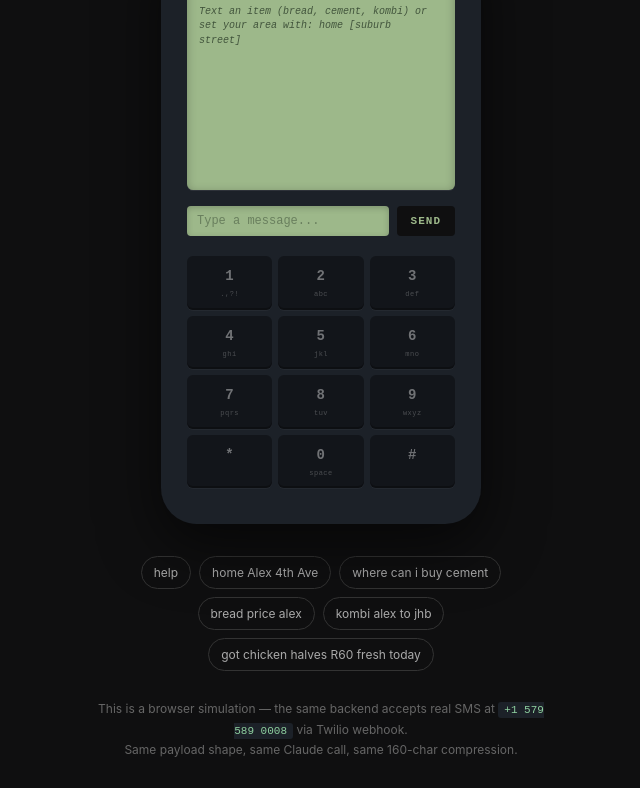
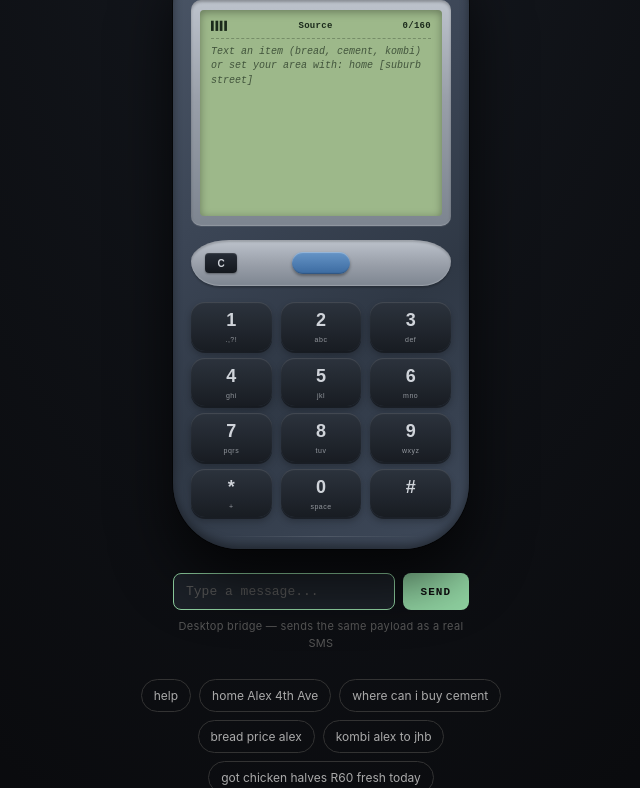
Before and after one commit to Mowngezi/short-message-search, a website: page public/try.html in a window 1280 px wide. Shown: the part 311-1099 px from the top of the page, without its empty margins (319-959 px from the left). Drawn offline with Linux system fonts and the light colour scheme.

Commit message:
3310 fidelity pass — chassis, grille, silver bezel, chiclet keypad, SOURCE SMS brand

```diff
--- a/public/try.html
+++ b/public/try.html
@@ -9,26 +9,26 @@
 
   body {
     min-height: 100vh;
-    background: #0f0f10;
+    background: radial-gradient(ellipse at top, #161a21 0%, #0a0b0e 70%);
     color: #e8e8e8;
     font-family: -apple-system, BlinkMacSystemFont, "Segoe UI", Roboto, sans-serif;
     display: flex;
     flex-direction: column;
     align-items: center;
-    padding: 40px 20px;
+    padding: 40px 20px 60px;
     line-height: 1.5;
   }
 
   .intro {
-    max-width: 460px;
+    max-width: 480px;
     text-align: center;
-    margin-bottom: 32px;
+    margin-bottom: 36px;
   }
   .intro h1 {
-    font-size: 28px;
+    font-size: 32px;
     font-weight: 600;
     letter-spacing: -0.5px;
-    margin-bottom: 10px;
+    margin-bottom: 12px;
   }
   .intro p {
     color: #888;
@@ -37,8 +37,8 @@
   }
   .intro .tag {
     display: inline-block;
-    margin-top: 8px;
-    padding: 4px 10px;
+    margin-top: 10px;
+    padding: 5px 12px;
     background: rgba(143, 209, 160, 0.1);
     border: 1px solid rgba(143, 209, 160, 0.3);
     border-radius: 100px;
@@ -47,49 +47,85 @@
     letter-spacing: 0.3px;
   }
 
-  .phone {
-    width: 320px;
-    background: #1c2128;
-    border-radius: 36px;
-    padding: 42px 26px 36px;
+  /* ────────────────────────────────────────────────
+     NOKIA 3310 — pure CSS reconstruction
+     Blue-grey chassis, silver bezel, chiclet keypad.
+     Screen is ~2x real 3310 proportion so the
+     demo conversation stays legible.
+  ──────────────────────────────────────────────── */
+  .nokia {
+    width: 296px;
+    padding: 10px 18px 32px;
+    background:
+      linear-gradient(145deg, #4b5667 0%, #3b4555 38%, #2f3845 64%, #3f4a5b 100%);
+    border-radius: 60px 60px 66px 66px;
     box-shadow:
-      0 20px 60px rgba(0,0,0,0.6),
-      inset 0 1px 0 rgba(255,255,255,0.06);
+      0 30px 60px rgba(0,0,0,0.7),
+      0 2px 0 rgba(255,255,255,0.06) inset,
+      0 -4px 10px rgba(0,0,0,0.4) inset,
+      0 0 0 1px rgba(0,0,0,0.5);
     position: relative;
   }
-  .phone::before {
-    content: "NOKIA";
-    position: absolute;
-    top: 16px;
-    left: 0;
-    right: 0;
-    text-align: center;
-    color: rgba(255,255,255,0.25);
-    font-size: 9px;
-    letter-spacing: 4px;
-    font-weight: 700;
-  }
-  .phone::after {
+  .nokia::before {
     content: "";
     position: absolute;
-    top: 16px;
-    left: 50%;
-    transform: translate(-50%, 16px);
-    width: 48px;
-    height: 3px;
-    background: rgba(0,0,0,0.4);
-    border-radius: 2px;
+    top: 5px; left: 30px; right: 30px;
+    height: 1px;
+    background: linear-gradient(90deg, transparent, rgba(255,255,255,0.22), transparent);
+    border-radius: 1px;
+  }
+  .nokia::after {
+    content: "";
+    position: absolute;
+    bottom: 12px; left: 44px; right: 44px;
+    height: 1px;
+    background: linear-gradient(90deg, transparent, rgba(255,255,255,0.12), transparent);
+    border-radius: 1px;
+  }
+
+  .grille {
+    display: flex;
+    justify-content: center;
+    gap: 5px;
+    padding-top: 6px;
+    margin-bottom: 6px;
+  }
+  .grille span {
+    width: 5px; height: 5px;
+    border-radius: 50%;
+    background: #13161b;
+    box-shadow: inset 0 1px 1px rgba(0,0,0,0.6);
+  }
+
+  .brand {
+    text-align: center;
+    font-size: 10px;
+    font-weight: 800;
+    letter-spacing: 3px;
+    color: #d4d9e2;
+    text-shadow:
+      0 1px 0 rgba(0,0,0,0.55),
+      0 -0.5px 0 rgba(255,255,255,0.12);
+    margin: 2px 0 14px;
+  }
+
+  .screen-bezel {
+    background: linear-gradient(180deg, #bdc3cc 0%, #989ea8 45%, #7d8590 100%);
+    padding: 10px 9px;
+    border-radius: 10px;
+    box-shadow:
+      inset 0 2px 3px rgba(0,0,0,0.28),
+      inset 0 -1px 1px rgba(255,255,255,0.18),
+      0 1px 0 rgba(255,255,255,0.08);
+    margin-bottom: 14px;
   }
 
   .screen {
     background: #9db88a;
-    border-radius: 6px;
-    padding: 10px 12px;
-    height: 220px;
-    margin-bottom: 16px;
-    box-shadow:
-      inset 0 2px 10px rgba(0,0,0,0.25),
-      0 1px 0 rgba(255,255,255,0.08);
+    border-radius: 4px;
+    padding: 10px 11px;
+    height: 206px;
+    box-shadow: inset 0 2px 8px rgba(0,0,0,0.35);
     display: flex;
     flex-direction: column;
     font-family: "Courier New", Courier, monospace;
@@ -137,29 +173,115 @@
     75% { content: "..."; }
   }
 
+  /* Curved silver soft-key panel with blue nav button */
+  .softkeys {
+    position: relative;
+    height: 46px;
+    background: linear-gradient(180deg, #bdc3cc 0%, #989ea8 55%, #7d8590 100%);
+    border-radius: 40px 40px 30px 30px / 22px 22px 26px 26px;
+    margin-bottom: 16px;
+    box-shadow:
+      inset 0 2px 2px rgba(0,0,0,0.18),
+      inset 0 -1px 1px rgba(255,255,255,0.22),
+      0 2px 2px rgba(0,0,0,0.2);
+  }
+  .softkey-c {
+    position: absolute;
+    left: 14px; top: 50%;
+    transform: translateY(-50%);
+    width: 32px; height: 20px;
+    background: linear-gradient(180deg, #262c36 0%, #13171d 100%);
+    border-radius: 4px;
+    color: #d0d4da;
+    font-size: 10px;
+    font-weight: 700;
+    font-family: Arial, sans-serif;
+    display: flex;
+    align-items: center;
+    justify-content: center;
+    box-shadow:
+      inset 0 1px 1px rgba(255,255,255,0.12),
+      0 1px 2px rgba(0,0,0,0.35);
+  }
+  .softkey-call {
+    position: absolute;
+    left: 50%; top: 50%;
+    transform: translate(-50%, -50%);
+    width: 58px; height: 22px;
+    background: linear-gradient(180deg, #6695c7 0%, #3b6aa0 100%);
+    border-radius: 14px;
+    box-shadow:
+      inset 0 1px 1px rgba(255,255,255,0.35),
+      inset 0 -1px 1px rgba(0,0,0,0.2),
+      0 2px 3px rgba(0,0,0,0.35);
+  }
+
+  /* Keypad — chiclet keys, 4×3 */
+  .keypad {
+    display: grid;
+    grid-template-columns: repeat(3, 1fr);
+    gap: 7px 9px;
+  }
+  .key {
+    background: linear-gradient(180deg, #2c333d 0%, #181c22 100%);
+    border-radius: 14px;
+    padding: 7px 0 5px;
+    text-align: center;
+    font-family: Arial, sans-serif;
+    font-weight: 700;
+    color: #d0d4da;
+    box-shadow:
+      inset 0 1px 1px rgba(255,255,255,0.12),
+      0 2px 0 rgba(0,0,0,0.4),
+      0 4px 7px rgba(0,0,0,0.25);
+    user-select: none;
+    cursor: default;
+    transition: transform 0.06s, box-shadow 0.06s;
+  }
+  .key:active {
+    transform: translateY(1px);
+    box-shadow:
+      inset 0 1px 1px rgba(255,255,255,0.08),
+      0 1px 0 rgba(0,0,0,0.4),
+      0 2px 4px rgba(0,0,0,0.2);
+  }
+  .key .num { font-size: 18px; line-height: 1; }
+  .key .sub {
+    display: block;
+    font-size: 7px;
+    font-weight: 400;
+    opacity: 0.65;
+    margin-top: 2px;
+    letter-spacing: 0.5px;
+  }
+
+  /* Composer — desktop bridge, visually separate from the phone */
   .composer {
+    width: 296px;
+    margin-top: 24px;
     display: flex;
     gap: 8px;
   }
   .composer input {
     flex: 1;
-    background: #9db88a;
+    background: #1c2128;
+    border: 1px solid #2a303a;
+    border-radius: 8px;
+    padding: 10px 12px;
+    font-family: "Courier New", Courier, monospace;
+    font-size: 13px;
+    color: #e8e8e8;
+    outline: none;
+    transition: border-color 0.15s;
+  }
+  .composer input:focus { border-color: #8fd1a0; }
+  .composer input::placeholder { color: #555; }
+  .composer button {
+    background: #8fd1a0;
+    color: #0f0f10;
     border: none;
-    border-radius: 4px;
-    padding: 8px 10px;
-    font-family: "Courier New", Courier, monospace;
-    font-size: 12px;
-    color: #1b2a1b;
-    outline: none;
-    box-shadow: inset 0 2px 6px rgba(0,0,0,0.2);
-  }
-  .composer input::placeholder { color: rgba(27,42,27,0.4); }
-  .composer button {
-    background: #0f0f10;
-    color: #9db88a;
-    border: none;
-    border-radius: 4px;
-    padding: 8px 14px;
+    border-radius: 8px;
+    padding: 0 18px;
     font-family: "Courier New", Courier, monospace;
     font-size: 11px;
     font-weight: 700;
@@ -167,41 +289,23 @@
     cursor: pointer;
     transition: opacity 0.15s;
   }
-  .composer button:hover:not(:disabled) { opacity: 0.8; }
+  .composer button:hover:not(:disabled) { opacity: 0.85; }
   .composer button:disabled { opacity: 0.4; cursor: wait; }
-
-  .keypad {
-    margin-top: 20px;
-    display: grid;
-    grid-template-columns: repeat(3, 1fr);
-    gap: 6px;
-  }
-  .key {
-    background: #12151a;
-    color: rgba(255,255,255,0.4);
-    border-radius: 6px;
-    padding: 10px 0;
+  .composer-hint {
+    width: 296px;
     text-align: center;
-    font-family: "Courier New", Courier, monospace;
-    font-size: 14px;
-    font-weight: 700;
-    letter-spacing: 0.5px;
-    box-shadow: inset 0 -2px 0 rgba(0,0,0,0.3), 0 1px 0 rgba(255,255,255,0.04);
-  }
-  .key small {
-    display: block;
-    font-size: 7px;
-    font-weight: 400;
-    opacity: 0.6;
-    margin-top: 2px;
+    font-size: 11px;
+    color: #555;
+    margin-top: 8px;
+    letter-spacing: 0.3px;
   }
 
   .suggestions {
-    margin-top: 32px;
+    margin-top: 28px;
     display: flex;
     flex-wrap: wrap;
     gap: 8px;
-    max-width: 460px;
+    max-width: 480px;
     justify-content: center;
   }
   .suggestions button {
@@ -221,11 +325,11 @@
   }
 
   .footer {
-    margin-top: 28px;
+    margin-top: 32px;
     text-align: center;
     color: #666;
     font-size: 12px;
-    max-width: 460px;
+    max-width: 480px;
     line-height: 1.6;
   }
   .footer code {
@@ -236,11 +340,6 @@
     font-size: 11px;
     font-family: "Courier New", Courier, monospace;
   }
-  .footer a {
-    color: #8fd1a0;
-    text-decoration: none;
-  }
-  .footer a:hover { text-decoration: underline; }
 </style>
 </head>
 <body>
@@ -252,7 +351,13 @@
     <span class="tag">Built with Claude Opus 4.7</span>
   </div>
 
-  <div class="phone">
+  <div class="nokia">
+    <div class="grille">
+      <span></span><span></span><span></span><span></span><span></span>
+    </div>
+    <div class="brand">SOURCE SMS</div>
+
+    <div class="screen-bezel">
       <div class="screen">
         <div class="status-bar">
           <span class="bars"></span>
@@ -263,27 +368,34 @@
           <div class="msg system">Text an item (bread, cement, kombi) or set your area with: home [suburb street]</div>
         </div>
       </div>
+    </div>
+
+    <div class="softkeys">
+      <div class="softkey-c">C</div>
+      <div class="softkey-call"></div>
+    </div>
+
+    <div class="keypad" aria-hidden="true">
+      <div class="key"><span class="num">1</span><small class="sub">.,?!</small></div>
+      <div class="key"><span class="num">2</span><small class="sub">abc</small></div>
+      <div class="key"><span class="num">3</span><small class="sub">def</small></div>
+      <div class="key"><span class="num">4</span><small class="sub">ghi</small></div>
+      <div class="key"><span class="num">5</span><small class="sub">jkl</small></div>
+      <div class="key"><span class="num">6</span><small class="sub">mno</small></div>
+      <div class="key"><span class="num">7</span><small class="sub">pqrs</small></div>
+      <div class="key"><span class="num">8</span><small class="sub">tuv</small></div>
+      <div class="key"><span class="num">9</span><small class="sub">wxyz</small></div>
+      <div class="key"><span class="num">*</span><small class="sub">+</small></div>
+      <div class="key"><span class="num">0</span><small class="sub">space</small></div>
+      <div class="key"><span class="num">#</span><small class="sub">&nbsp;</small></div>
+    </div>
+  </div>
 
   <div class="composer">
     <input id="input" type="text" placeholder="Type a message..." maxlength="160" autocomplete="off" autofocus>
     <button id="send">SEND</button>
   </div>
-
-    <div class="keypad" aria-hidden="true">
-      <div class="key">1<small>.,?!</small></div>
-      <div class="key">2<small>abc</small></div>
-      <div class="key">3<small>def</small></div>
-      <div class="key">4<small>ghi</small></div>
-      <div class="key">5<small>jkl</small></div>
-      <div class="key">6<small>mno</small></div>
-      <div class="key">7<small>pqrs</small></div>
-      <div class="key">8<small>tuv</small></div>
-      <div class="key">9<small>wxyz</small></div>
-      <div class="key">*</div>
-      <div class="key">0<small>space</small></div>
-      <div class="key">#</div>
-    </div>
-  </div>
+  <div class="composer-hint">Desktop bridge — sends the same payload as a real SMS</div>
 
   <div class="suggestions">
     <button data-q="help">help</button>
```
Lines whose indentation alone changed are shown as unchanged.
